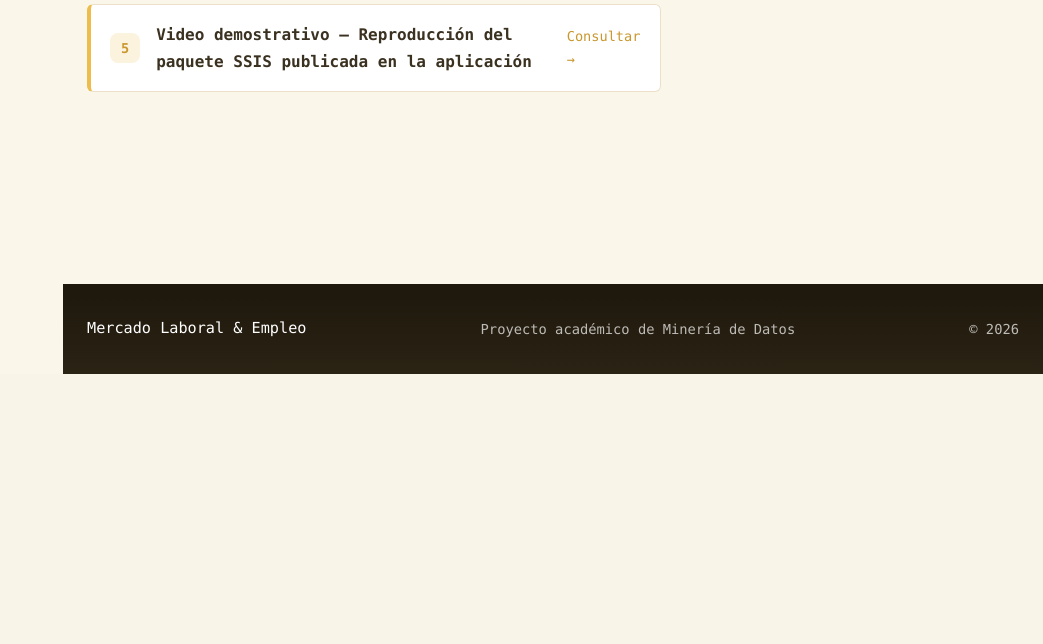
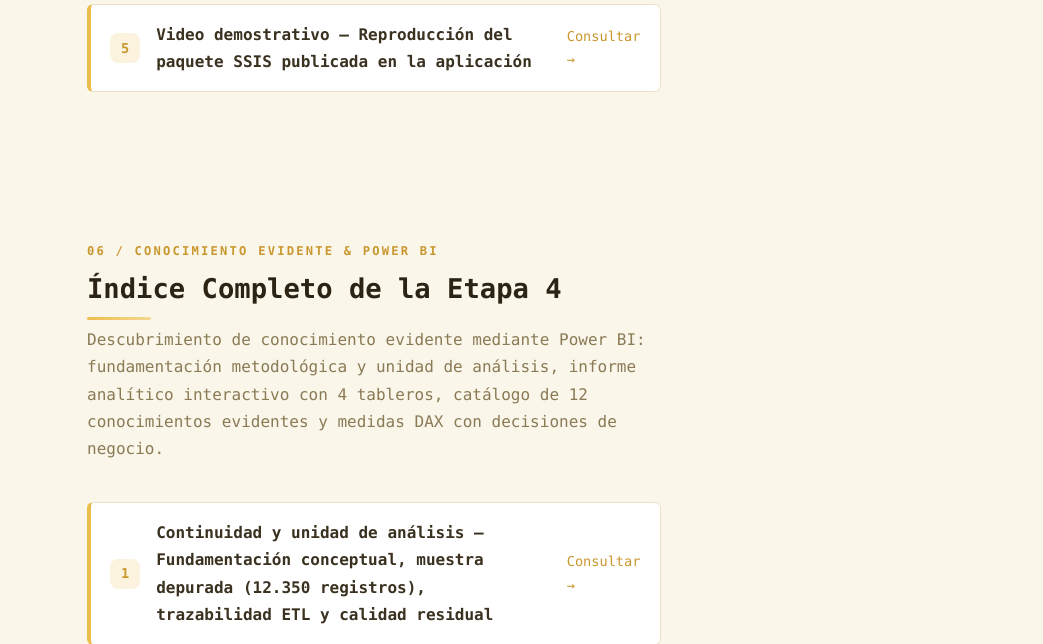
Before and after one commit to martindaniel77/MercadoLaboralyEmpleo, a Flask app: page / in a window 1280 px wide. Shown: the part 5856-6500 px from the top of the page, without its empty margins (237-1280 px from the left). Before the commit the page ends 6230 px from the top, so only its background shows below. Run offline with Flask 3, Linux system fonts and the light colour scheme.

Commit message:
Insertar indice de la Etapa_4 en el Index

```diff
--- a/templates/index.html
+++ b/templates/index.html
@@ -277,6 +277,39 @@
             </div>
         </section>
 
+        <!-- ===== Índice de la Etapa 4 ===== -->
+        <section class="section">
+            <span class="section-eyebrow">06 / Conocimiento Evidente &amp; Power BI</span>
+            <h2 class="section-title">Índice Completo de la Etapa 4</h2>
+            <p class="section-subtitle">
+                Descubrimiento de conocimiento evidente mediante Power BI: fundamentación metodológica y unidad de análisis,
+                informe analítico interactivo con 4 tableros, catálogo de 12 conocimientos evidentes y medidas DAX con decisiones de negocio.
+            </p>
+
+            <div class="toc">
+                <a href="{{ url_for('etapa4_continuidad') }}" class="toc__item">
+                    <span class="toc__n">1</span>
+                    <span class="toc__t">Continuidad y unidad de análisis &mdash; Fundamentación conceptual, muestra depurada (12.350 registros), trazabilidad ETL y calidad residual</span>
+                    <span class="toc__a">Consultar &rarr;</span>
+                </a>
+                <a href="{{ url_for('etapa4_informe') }}" class="toc__item">
+                    <span class="toc__n">2</span>
+                    <span class="toc__t">Informe interactivo Power BI &mdash; Tableros analíticos dinámicos para explorar composición sociodemográfica, análisis territorial, tendencias temporales y relaciones multivariadas</span>
+                    <span class="toc__a">Consultar &rarr;</span>
+                </a>
+                <a href="{{ url_for('etapa4_conocimientos') }}" class="toc__item">
+                    <span class="toc__n">3</span>
+                    <span class="toc__t">Catálogo de conocimientos evidentes &mdash; Doce hallazgos formales documentados con preguntas rectoras, evidencia empírica, utilidad de negocio e interpretaciones</span>
+                    <span class="toc__a">Consultar &rarr;</span>
+                </a>
+                <a href="{{ url_for('etapa4_medidas') }}" class="toc__item">
+                    <span class="toc__n">4</span>
+                    <span class="toc__t">Medidas DAX y decisiones &mdash; Expresiones analíticas de cálculo formal, limitaciones metodológicas y recomendaciones estratégicas de política pública</span>
+                    <span class="toc__a">Consultar &rarr;</span>
+                </a>
+            </div>
+        </section>
+
     </div>
 
     <!-- ===== Columna secundaria ===== -->
```
